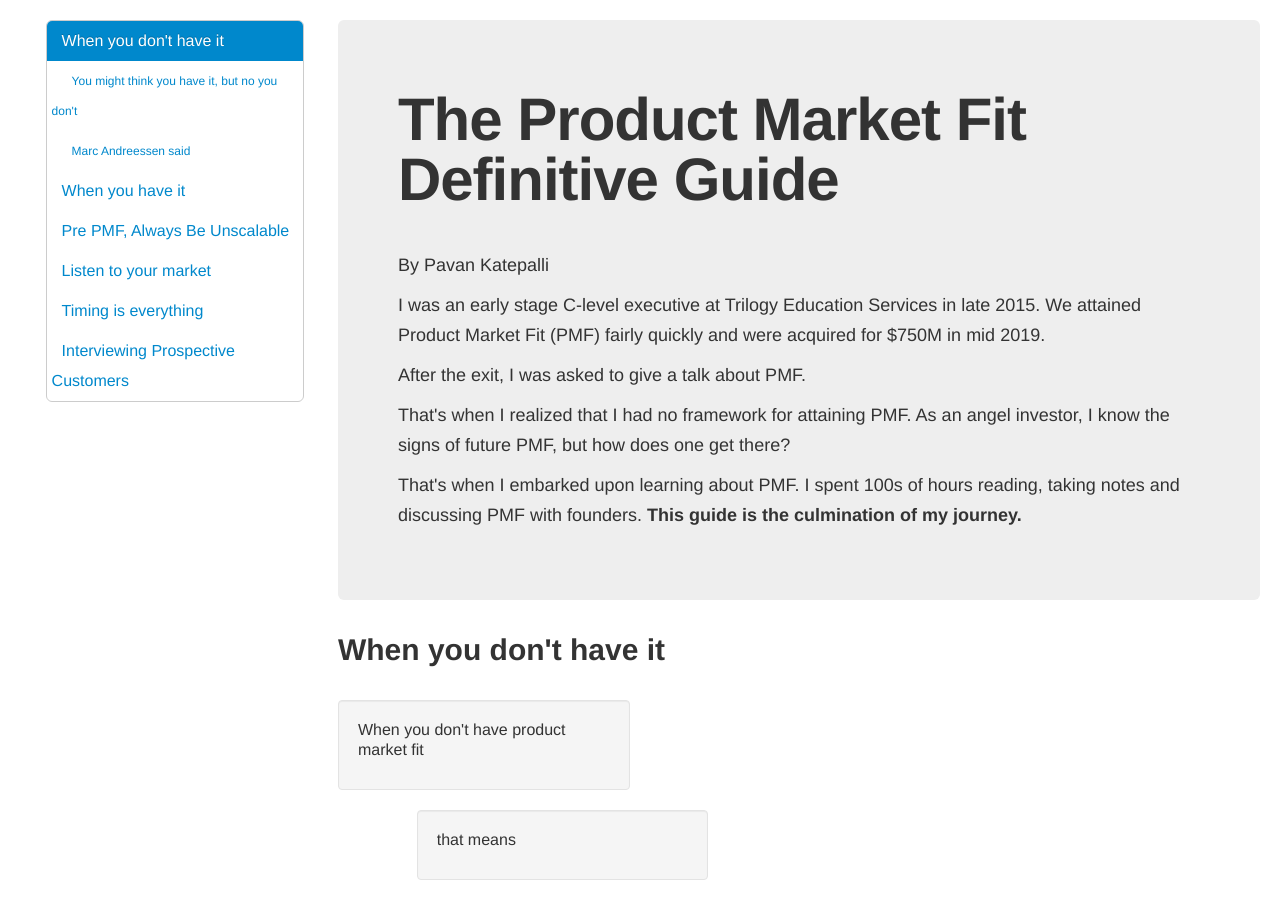
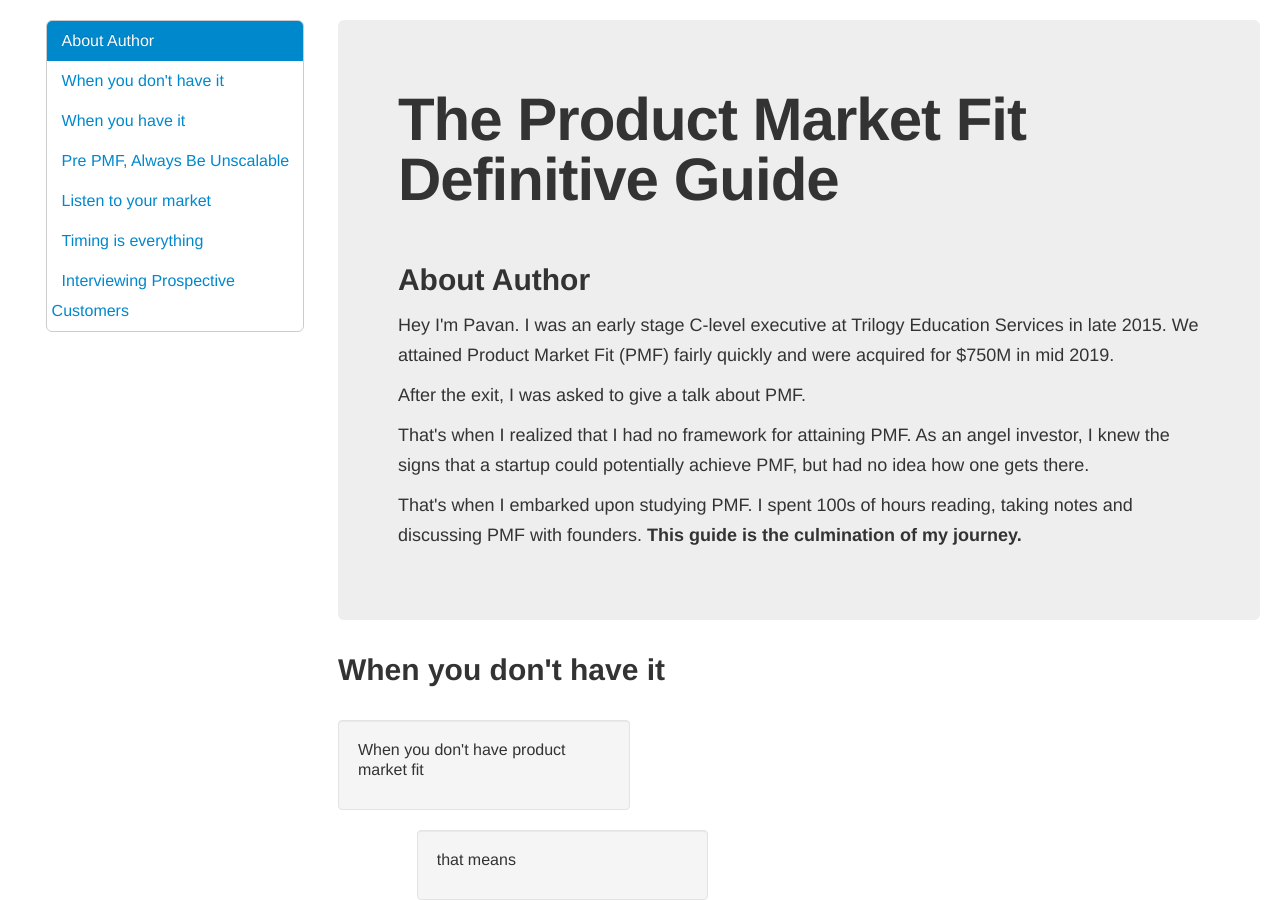
Before and after one commit to katpavan/katpavan.github.io, a Jekyll site: the page test.html, which Jekyll copies as it is, in a window 1280 px wide and 900 px high. Built offline with Jekyll 4.4.1, drawn with Linux system fonts in a browser that asks for light colours.

Commit message:
edit intro

```diff
--- a/test.html
+++ b/test.html
@@ -77,15 +77,16 @@
                 <div class="hero-unit">
                     <h1>The Product Market Fit Definitive Guide</h1>
                         <br><br>
-                        <p>By Pavan Katepalli</p>
 
-                        <p>I was an early stage C-level executive at Trilogy Education Services in late 2015. We attained Product Market Fit (PMF) fairly quickly and were acquired for $750M in mid 2019.</p>
+                        <h2>About Author</h2>
+
+                        <p>Hey I'm Pavan. I was an early stage C-level executive at Trilogy Education Services in late 2015. We attained Product Market Fit (PMF) fairly quickly and were acquired for $750M in mid 2019.</p>
 
                         <p>After the exit, I was asked to give a talk about PMF.</p>
 
-                        <p>That's when I realized that I had no framework for attaining PMF. As an angel investor, I know the signs of future PMF, but how does one get there?</p>
+                        <p>That's when I realized that I had no framework for attaining PMF. As an angel investor, I knew the signs that a startup could potentially achieve PMF, but had no idea how one gets there.</p>
 
-                        <p>That's when I embarked upon learning about PMF. I spent 100s of hours reading, taking notes and discussing PMF with founders. <b>This guide is the culmination of my journey.</b></p>
+                        <p>That's when I embarked upon studying PMF. I spent 100s of hours reading, taking notes and discussing PMF with founders. <b>This guide is the culmination of my journey.</b></p>
                 </div>
 
                 <h2>When you don't have it</h2>
```
